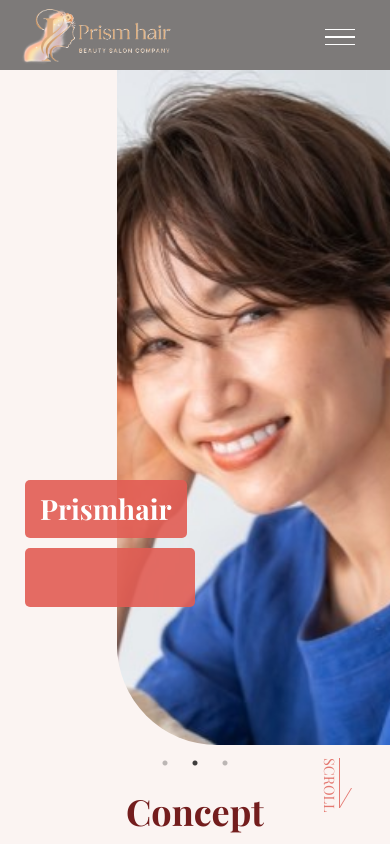
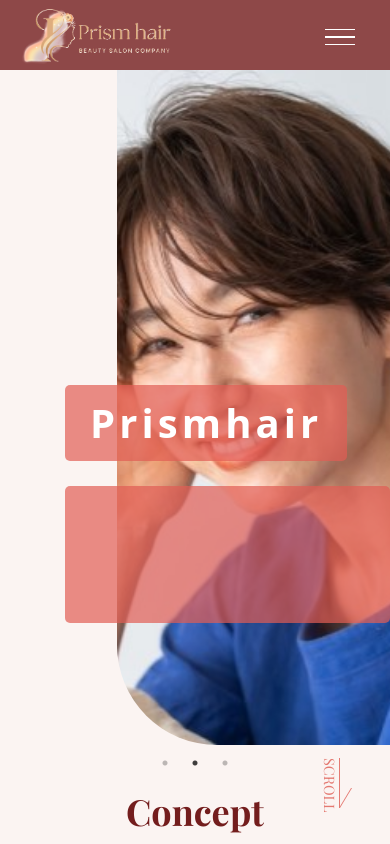
Before and after one commit to Prism24016/hair-salon, a plain HTML site: page index.html in a window 390 px wide. Shown: the top 844 px of the page. Drawn offline with nearby package versions, Linux system fonts and the light colour scheme; some packages are replaced by stand-ins of ours; a web font is replaced by a local one.

Commit message:
Update stylesheet.css

```diff
--- a/stylesheet.css
+++ b/stylesheet.css
@@ -197,7 +197,7 @@ header {
   left: 0;
   width: 100%;
   height: 70px;
-  background-color: rgba(0, 0, 0, 0.5);
+  background-color: rgba(115,29,29,0.8);
   z-index: 10;
 }
 
@@ -296,7 +296,7 @@ header {
 .main-pickup {
   position: absolute;
   bottom: 150px;
-  left: 25px;
+  left: 65px;
   text-align: left;
 }
 
@@ -304,29 +304,32 @@ header {
 .main-text-bottom {
   display: table;
   font-weight: bold;
-  line-height: 2.3;
+  /* line-height: 2.3; */
   color: #fff;
   border-radius: 5px;
-  background-color: rgba(225, 93, 84, 0.9);
-
+  background-color: rgba(225, 93, 84, 0.7);
   line-height: 1.5;
   align-items: center;
 }
 
 .main-text-top {
-  font-size: 42px;
-  padding: 10px 25px;
+  font-size: 60px;
+  padding: 8px 25px;
+  font-family: "Smythe", system-ui;
+  letter-spacing: 4.1px;
 }
 
 .main-text-bottom {
-  padding: 10px 15px;
-  font-size: 30px;
-  margin-top: 10px;
+  padding: 8px 25px;
+  font-size: 50px;
+  margin-top: 25px;
+  font-family: "Smythe", system-ui;
+  letter-spacing: 4.1px;
 }
 
 .main-text-bottom {
-  margin-bottom: -0.75rem;
-  line-height: 3.2rem;
+  margin-bottom: -1.75rem;
+  line-height: 5.2rem;
 }
 
 .main-contact {
@@ -1163,14 +1166,13 @@ footer .container {
     padding: 5px 5px;
   }
 
-  .main-text-top {
-    font-size: 28px;
-    padding: 8px 15px;
+    .main-text-top {
+    font-size: 40px;
   }
 
   .main-text-bottom {
-    padding: 4px 10px;
-    font-size: 20px;
+    font-size: 40px;
+    line-height: 3.8rem;
   }
 
   /* ハンバーガーボタン */
```
